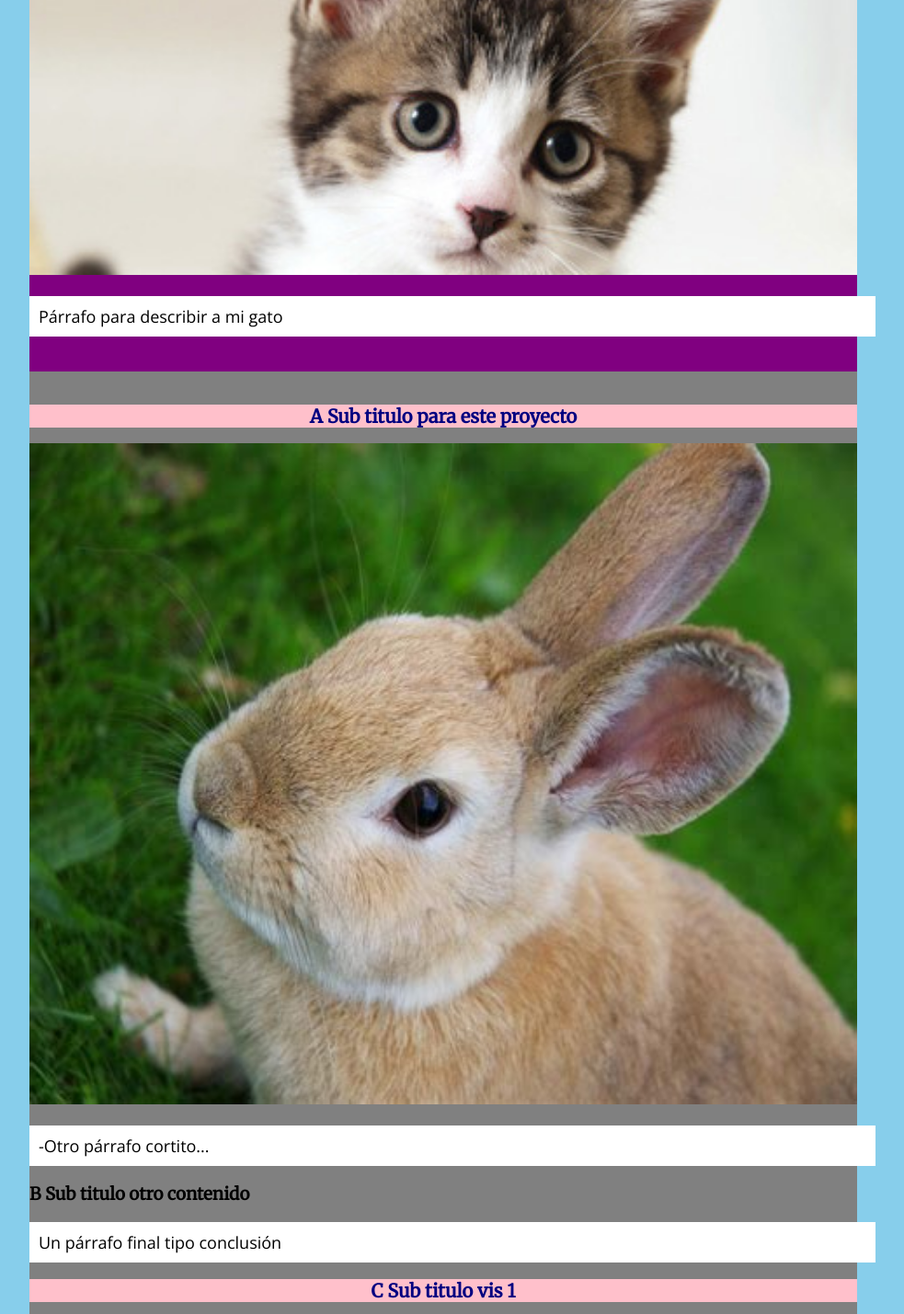
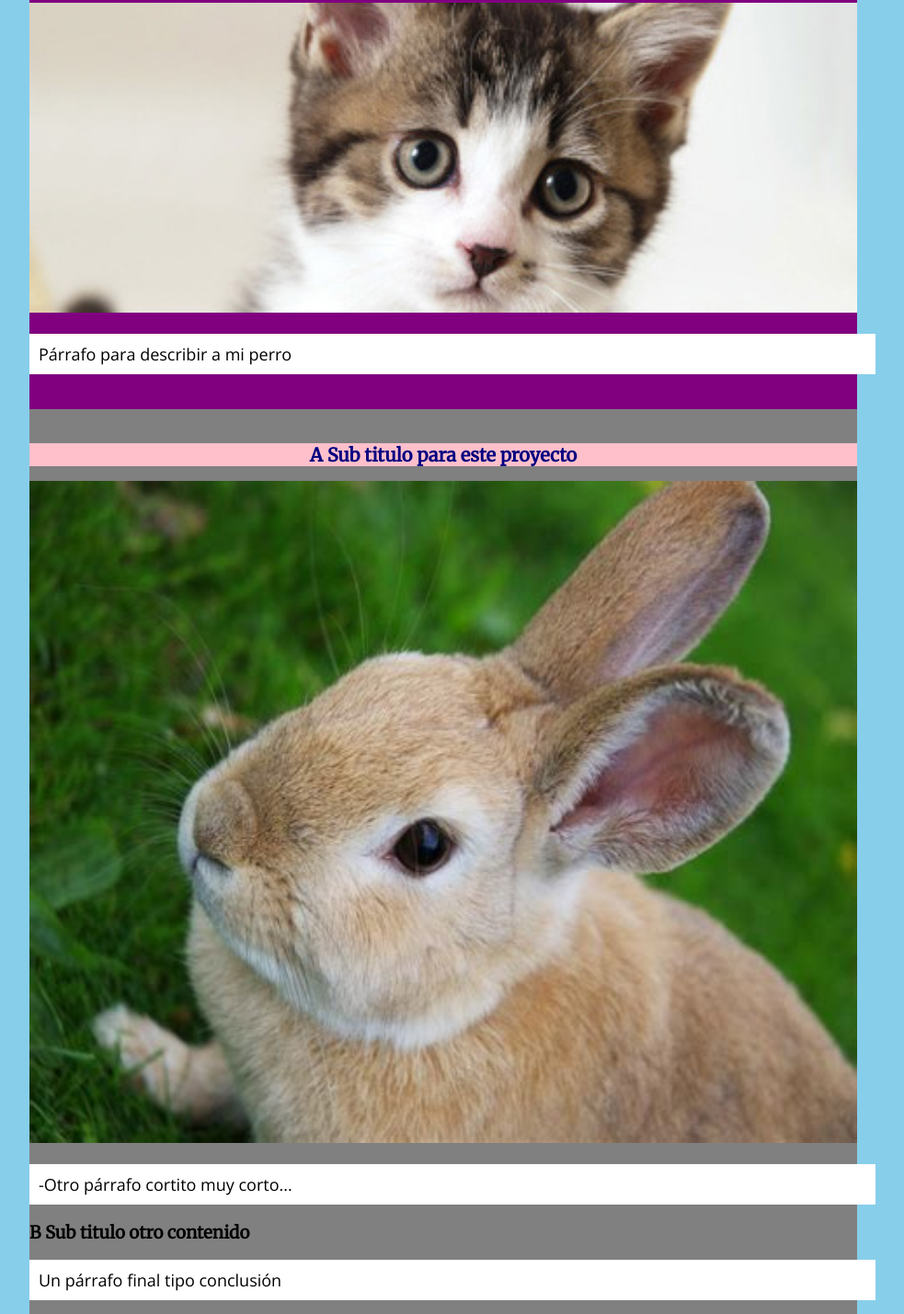
Before and after one commit to chimbito4/m02-g09, a plain HTML site: page index.html in a window 1280 px wide. Shown: the part 143-1572 px from the top of the page at 92% size, without its empty margins (158-1141 px from the left). Drawn offline with nearby package versions, Linux system fonts and the light colour scheme.

Commit message:
cambios en el titulo

```diff
--- a/index.html
+++ b/index.html
@@ -18,8 +18,9 @@
 
 	<div id="introduccion">
 		<h1>Título: Ayudantía 6</h1>
+		<h2>Subtitulo</h2>
 		<img src="img/imagen01.jpg">
-		<p>Párrafo para describir a mi gato</p>
+		<p>Párrafo para describir a mi perro</p>
 	</div>
 
 
@@ -33,7 +34,7 @@
 
 		<h2>A Sub titulo para este proyecto</h2>
 				<img src="img/imagen02.jpg">
-		<p>-Otro párrafo cortito...</p>
+		<p>-Otro párrafo cortito muy corto...</p>
 
 		<h3>B Sub titulo otro contenido</h3>
 		<p>Un párrafo final tipo conclusión</p>
```
